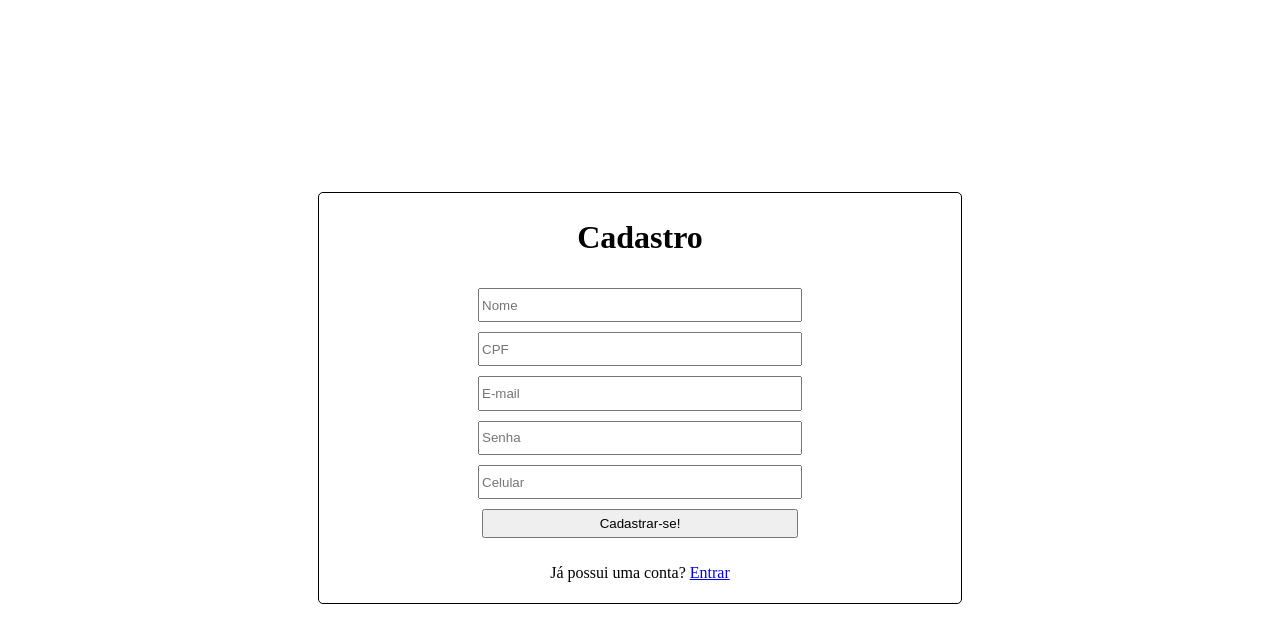
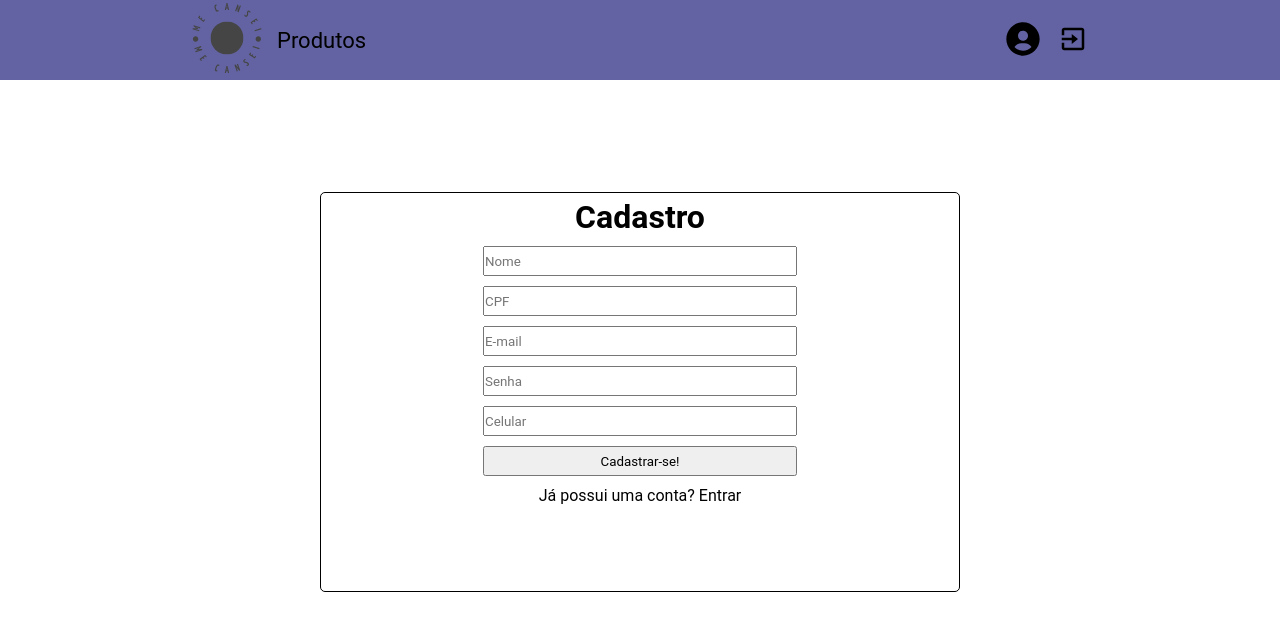
Before and after one commit to sayaoyuri/projeto18-freela-front, a React (Vite) app: page /sign-up in a window 1280 px wide. Shown: the top 642 px of the page. Built offline with nearby package versions, Linux system fonts and the light colour scheme.

Commit message:
style (NAVBAR) adding base navbar style and redirect on options

```diff
--- a/package.json
+++ b/package.json
@@ -13,6 +13,7 @@
     "axios": "^1.4.0",
     "react": "^18.2.0",
     "react-dom": "^18.2.0",
+    "react-icons": "^4.10.1",
     "react-router-dom": "^6.14.2",
     "react-select": "^5.7.4",
     "styled-components": "^5.3.11"
--- a/src/App.jsx
+++ b/src/App.jsx
@@ -5,11 +5,13 @@ import SignInPage from "./pages/SignInPage";
 import { AuthContextProvider } from "./context/AutContext";
 import NewProductPage from "../src/pages/NewProductPage";
 import ProductPage from "./pages/ProductPage";
+import NavBar from "./components/NavBar";
 
 const App = () => {
   return (
     <AuthContextProvider>
       <BrowserRouter>
+        <NavBar />
         <Routes>
           <Route path="/" element={<HomePage/>} />
           <Route path="/sign-up" element={<SignUpPage/>} />
--- /dev/null
+++ b/src/assets/styled-components/Globalstyle.jsx
@@ -0,0 +1,14 @@
+import { createGlobalStyle } from "styled-components";
+
+const GlobalStyle = createGlobalStyle`
+  * {
+    margin: 0;
+    padding: 0;
+    box-sizing: border-box;
+    font-family: 'Roboto', sans-serif;
+    text-decoration: none;
+    color: inherit;
+  };
+`;
+
+export default GlobalStyle;
--- /dev/null
+++ b/src/components/NavBar.jsx
@@ -0,0 +1,92 @@
+import { useContext } from "react";
+import styled from "styled-components";
+import { AuthContext } from "../context/AutContext";
+import { BiSolidUserCircle, BiExit} from 'react-icons/bi'
+import { Link, useNavigate } from "react-router-dom";
+import logo from '../assets/images/logo.svg'
+
+const pages = [ {label: 'Produtos', url: '/products'} ];
+
+const NavBar = () => {
+  const navigate = useNavigate();
+  const { authToken, getAuth, setGetAuth } = useContext(AuthContext);
+
+  const logout = () => {
+    localStorage.removeItem('auth');
+    setGetAuth(getAuth + 1);
+    navigate('/');
+  };
+
+  return (
+    <Nav>
+      <Div>
+        <Link to='/'><img src={logo}></img></Link>
+        <Ul>
+          {pages.map((page, index) => (
+            <li key={index} onClick={() => navigate(page.url)}>
+              {page.label}
+            </li>)
+          )}
+        </Ul>
+      </Div>
+      <Div>
+        <Button onClick={() => {
+          authToken.id ? navigate(`/users/${authToken.id}`) : navigate('/sign-in')
+        }}>
+          <BiSolidUserCircle size={40} />
+        </Button>
+        <Button onClick={logout}>
+          <BiExit size={30} />
+        </Button>
+      </Div>
+    </Nav>
+  );
+};
+
+const Nav = styled.nav`
+z-index: 100;
+  position: fixed;
+  top: 0;
+  left: 0;
+  width: 100%;
+  height: 80px;
+  display: flex;
+  align-items: center;
+  justify-content: space-between;
+  padding: 0 15%;
+  background-color: #6363a3;
+`;
+
+const Div = styled.div`
+  display: flex;
+  gap: 15px;
+  align-items: center;
+
+  img {
+    width: 70px;
+  }
+`;
+
+const Ul = styled.ul`
+  list-style: none;
+  display: flexbox;
+  gap: 10px;
+  font-size: 22px;
+
+  li {
+    cursor: pointer;
+
+    &:hover {
+      opacity: 80%;
+      transition: 500ms;
+    };
+  };
+`;
+
+const Button = styled.button`
+  background-color: transparent;
+  border: none;
+  cursor: pointer;
+`;
+
+export default NavBar;
--- a/src/main.jsx
+++ b/src/main.jsx
@@ -1,9 +1,11 @@
 import React from 'react'
 import ReactDOM from 'react-dom/client'
 import App from './App.jsx'
+import GlobalStyle from './assets/styled-components/Globalstyle.jsx'
 
 ReactDOM.createRoot(document.getElementById('root')).render(
   <React.StrictMode>
+    <GlobalStyle></GlobalStyle>
     <App />
   </React.StrictMode>,
 );
```
Also changed, not shown: src/assets/images/logo.svg (added), 1 other file (tests, documents, lock files or other folders).
